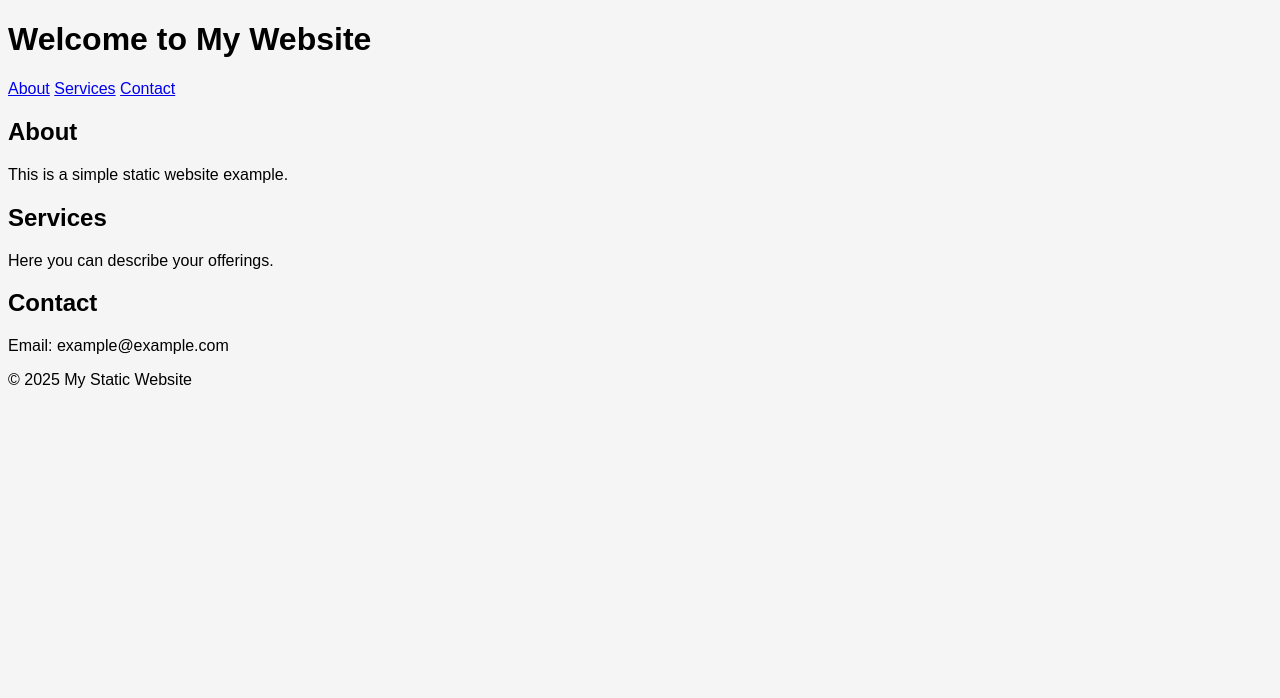
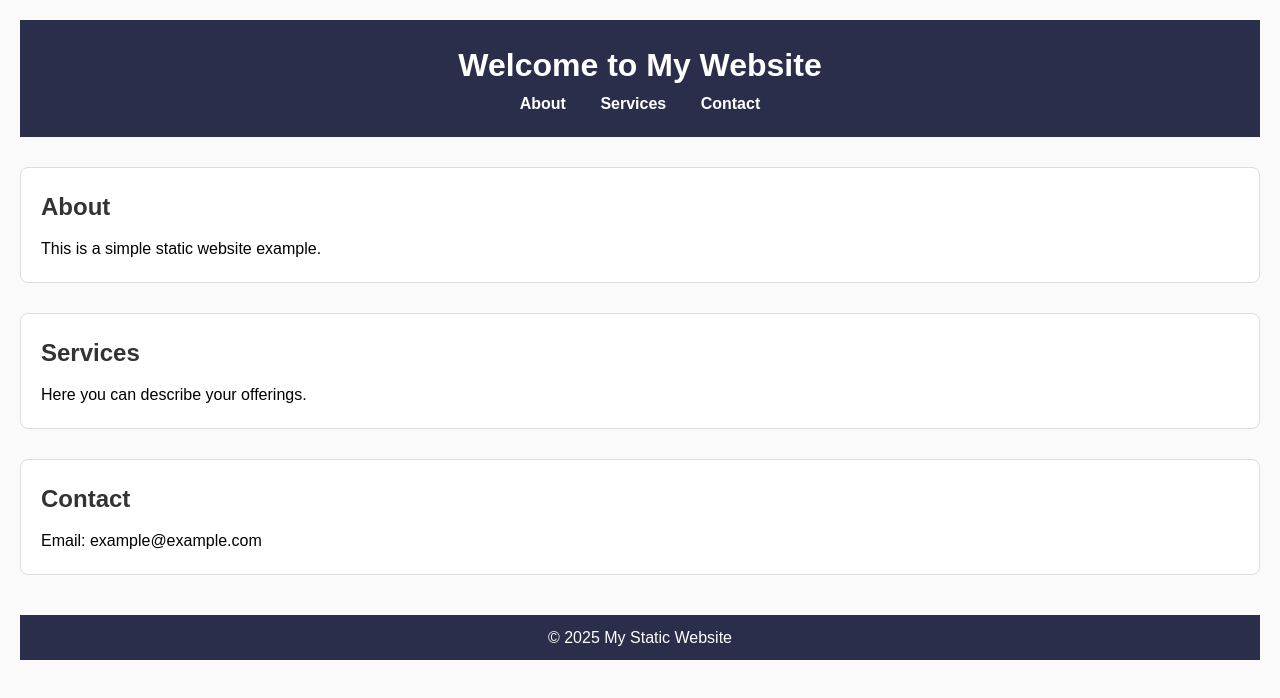
Before and after one commit to TM-manoj/git_handsonpractise, a plain HTML site: page index.html in a window 1280 px wide. Drawn offline with Linux system fonts and the light colour scheme.

Commit message:
Enhance styles and add CSS reset
Added a CSS reset and improved styles for body, header, section, and footer.

```diff
--- a/style.css
+++ b/style.css
@@ -1,4 +1,55 @@
+/* Simple reset */
+* {
+  margin: 0;
+  padding: 0;
+  box-sizing: border-box;
+}
+
 body {
-  font-family: Arial;
-  background-color: #f5f5f5;
+  font-family: Arial, sans-serif;
+  line-height: 1.6;
+  background: #fafafa;
+  padding: 20px;
 }
+
+/* Header styles */
+header {
+  background: #2b2e4a;
+  color: white;
+  padding: 20px;
+  text-align: center;
+}
+
+header nav a {
+  color: white;
+  margin: 0 15px;
+  text-decoration: none;
+  font-weight: bold;
+}
+
+header nav a:hover {
+  text-decoration: underline;
+}
+
+/* Section styles */
+section {
+  margin: 30px 0;
+  padding: 20px;
+  background: #ffffff;
+  border-radius: 8px;
+  border: 1px solid #ddd;
+}
+
+section h2 {
+  margin-bottom: 10px;
+  color: #333;
+}
+
+/* Footer styles */
+footer {
+  text-align: center;
+  margin-top: 40px;
+  padding: 10px;
+  background: #2b2e4a;
+  color: white;
+}
```
